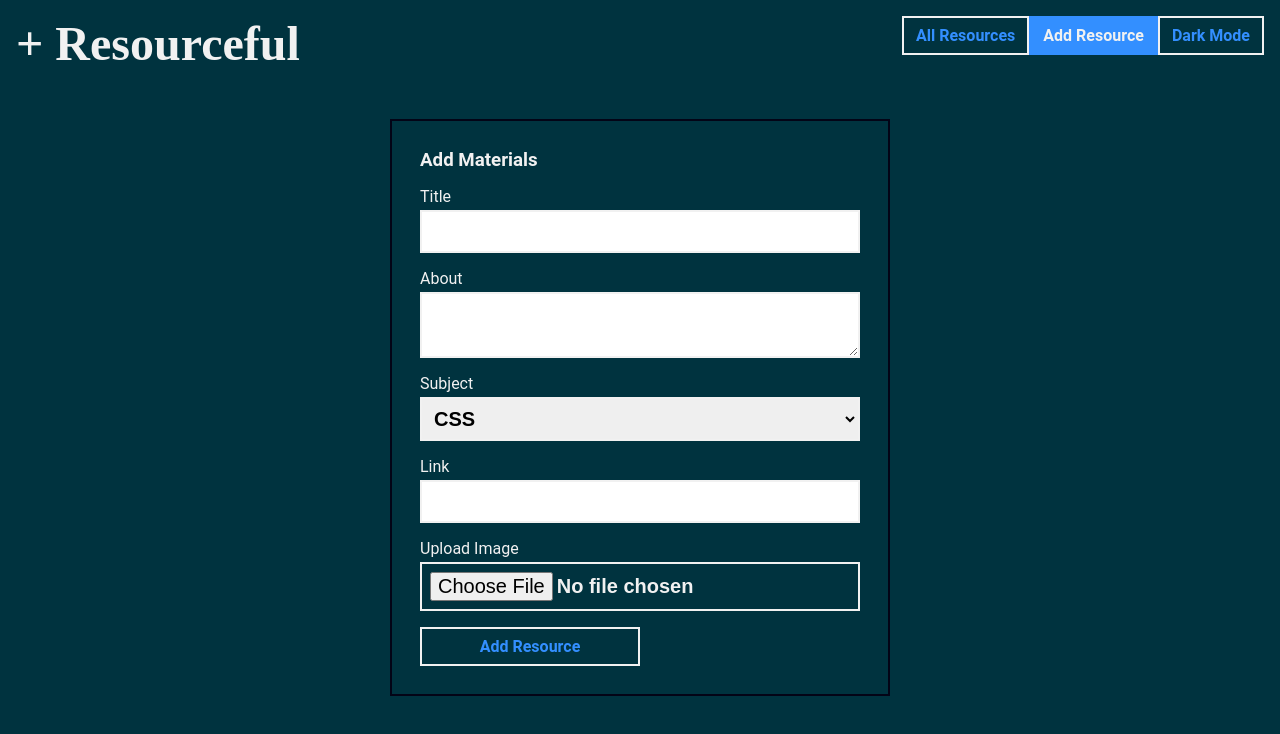
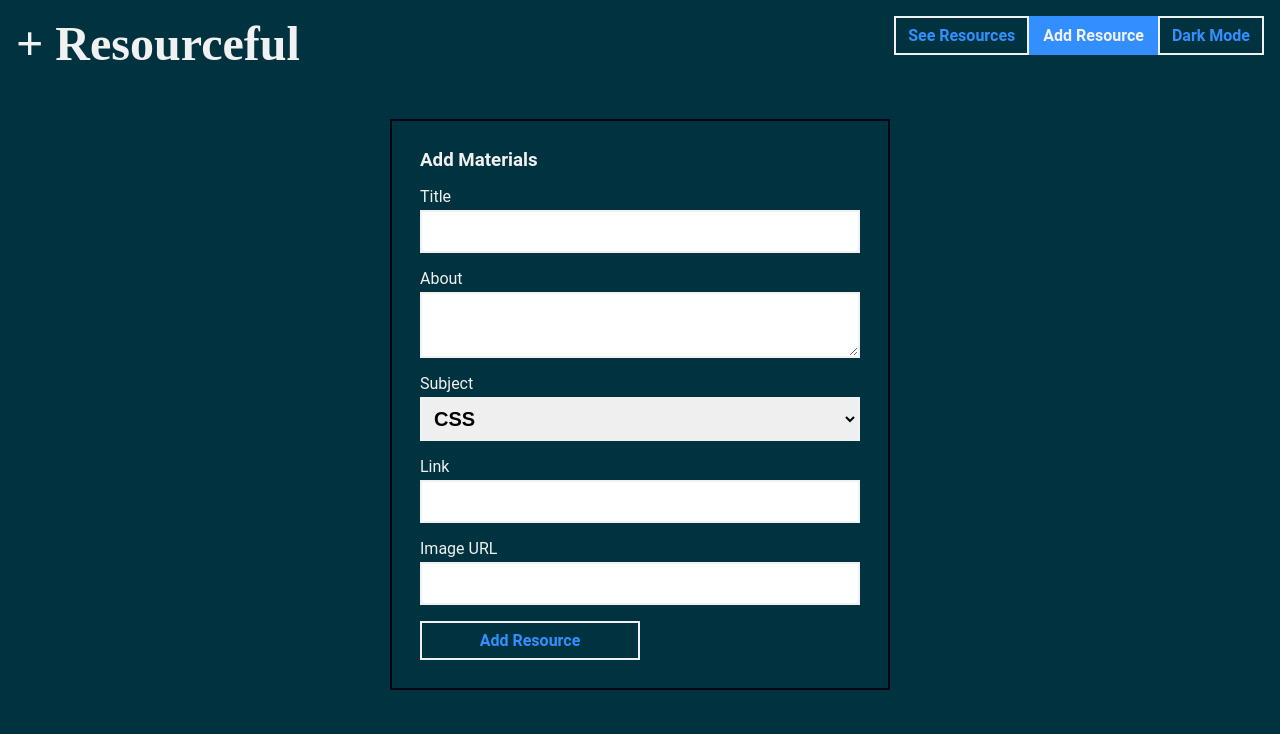
Before and after one commit to lizburkechi/resourceful_fe, a React (Create React App) app: page /resource-form in a window 1280 px wide. Shown: the top 734 px of the page. Built offline with nearby package versions, Linux system fonts and the light colour scheme; no server answers.

Commit message:
render image fixed

```diff
--- a/src/components/Header.js
+++ b/src/components/Header.js
@@ -14,7 +14,7 @@ function Header({ title, isDarkMode, onToggleDarkMode }) {
       </h1>
       <nav>
         <NavLink className="button" to="/resource-list">
-          All Resources
+          See Resources
         </NavLink>
         <NavLink className="button" to="/resource-form">
           Add Resource
--- a/src/components/ResourceForm.js
+++ b/src/components/ResourceForm.js
@@ -3,13 +3,13 @@ import { useHistory } from "react-router-dom";
 
 function ResourceForm({ onAddResource }) {
 
-  const [title, setTitle] = useState("")
-  const [about, setAbout] = useState("")
-  const [subject, setSubject] = useState("")
-  const [link, setLink] = useState("")
-  const [selectedImage, setSelectedImage] = useState(null)
+  const [title, setTitle] = useState("");
+  const [about, setAbout] = useState("");
+  const [subject, setSubject] = useState("");
+  const [link, setLink] = useState("");
+  const [image, setImage] = useState("");
   const history = useHistory();
-  console.log(history);
+  // console.log(history);
 
   function handleSubmit(e) {
     e.preventDefault();
@@ -19,7 +19,7 @@ function ResourceForm({ onAddResource }) {
       about: about,
       subject: subject,
       link: link,
-      image: selectedImage,
+      image: image,
       likes: 0,
     };
 
@@ -79,13 +79,13 @@ function ResourceForm({ onAddResource }) {
         value={link}
         onChange={(e) => setLink(e.target.value)}
         />
-        <label htmlFor="image">Upload Image</label>
+        <label htmlFor="image">Image URL</label>
         <input
-        type="file"
+        type="text"
         id="image"
         name="image"
-        value={selectedImage}
-        onChange={(e) => setSelectedImage(e.target.files[0])}
+        value={image}
+        onChange={(e) => setImage(e.target.value)}
         />
         <button type="submit">Add Resource</button>
       </form>
```
Also changed, not shown: src/components/ResourceList.js (+7 -7 lines).
